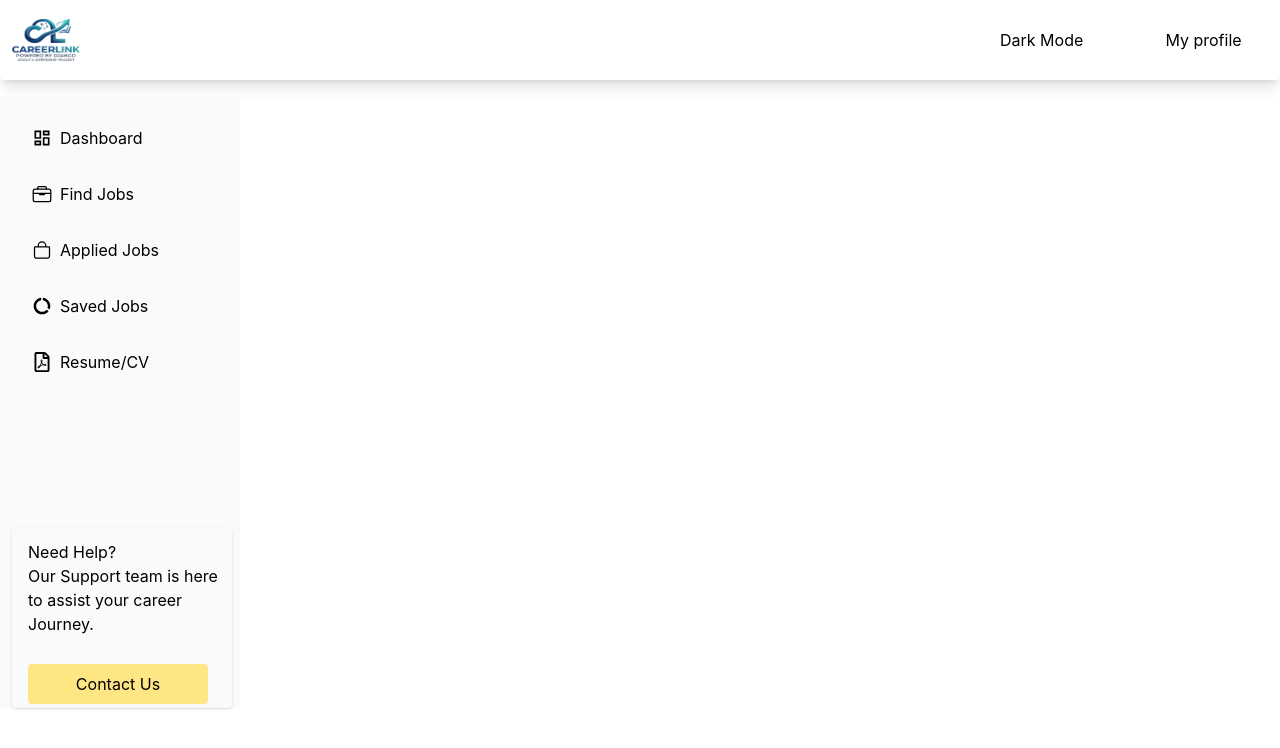
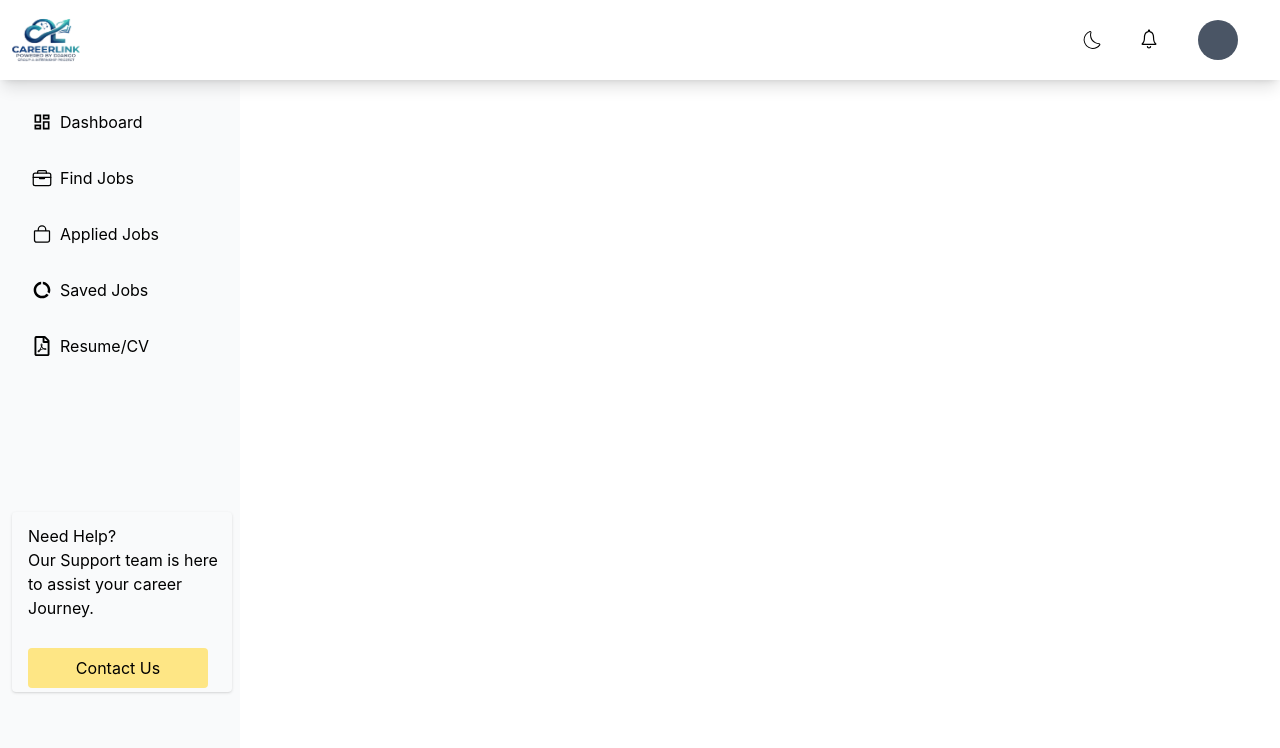
Before and after one commit to Naresharyal21/career_link_codeit_group_a, a React (Vite) app in the folder frontend/career_link/: page / in a window 1280 px wide. Shown: the top 748 px of the page. Built offline with nearby package versions, Linux system fonts and the light colour scheme; no server answers.

Commit message:
navbar ui work

```diff
--- a/frontend/career_link/src/apis/accountsApi.js
+++ b/frontend/career_link/src/apis/accountsApi.js
@@ -3,7 +3,7 @@ import apiClient from "./apiClient";
 const accountsApi = {
   register: async (userData) => {
     const formData = new FormData();
-    console.log(userData)
+
 
     Object.keys(userData).forEach((key) => {
       const value = userData[key];
@@ -33,6 +33,9 @@ const accountsApi = {
   getMe: async () => {
     return await apiClient("/accounts/me/", {
       method: "GET",
+      headers:{
+        Authorization:`Bearer ${localStorage.getItem("accessToken")}`
+      },
     });
   },
 
--- a/frontend/career_link/src/apis/apiClient.js
+++ b/frontend/career_link/src/apis/apiClient.js
@@ -4,7 +4,7 @@ const apiClient = async (endpoint, options = {}) => {
   const response = await fetch(`${BASE_URL}${endpoint}`, options);
 
   const data = await response.json();
-    console.log("API RESPONSE:", data);
+
 
   if (!response.ok) {
     throw new Error(data.detail || "Something went wrong");
--- a/frontend/career_link/src/layout/DashboardLayout.jsx
+++ b/frontend/career_link/src/layout/DashboardLayout.jsx
@@ -1,29 +1,31 @@
 import React from 'react'
-
 import Navbar from './Navbar'
 import Sidebar from './Sidebar'
-
 import { Outlet } from 'react-router'
 
 const DashboardLayout = () => {
   return (
-    <>
-      <div className="wrapper flex flex-col bg-white dark:bg-gray-900">
+    <div className="wrapper h-screen flex flex-col bg-white dark:bg-gray-600 overflow-hidden">
 
-        <div className="w-screen bg-gray-70 dark:bg-gray-900 dark:text-white shadow-lg shadow-black/12 rounded">
-          <Navbar />
-        </div>
 
-        <div className="w-60 mt-4 bg-gray-50 dark:bg-gray-800 dark:text-white flex">
+      <div className="w-full bg-gray-70 dark:bg-gray-400 dark:text-white shadow-lg shadow-black/12 z-50">
+        <Navbar />
+      </div>
+
+      <div className="flex flex-1 overflow-hidden">
+
+        {/* Sidebar */}
+        <div className="w-60 bg-gray-50 dark:bg-gray-800 dark:text-white ">
           <Sidebar />
         </div>
 
-        <div className="content pl-32 absolute mt-20 ml-28">
+
+        <div className="content flex-1  p-6 overflow-y-auto z-0">
           <Outlet />
         </div>
 
       </div>
-    </>
+    </div>
   )
 }
 
--- a/frontend/career_link/src/layout/Navbar.jsx
+++ b/frontend/career_link/src/layout/Navbar.jsx
@@ -2,13 +2,21 @@ import React, { use, useEffect, useRef, useState } from 'react'
 
 import { useNavigate } from "react-router";
 
+import { IoIosNotificationsOutline } from "react-icons/io";
+import { MdDarkMode } from "react-icons/md";
+import { MdOutlineLightMode, MdOutlineNightlight } from "react-icons/md";
+import { CiLight, CiDark } from "react-icons/ci";
+
 import logo from "../assets/logo.png";
 import MyProfilecart from '../pages/accounts/MyProfilecart';
 import { useTheme } from '../context/ThemeContext';
+import accountsApi from '../apis/accountsApi';
 
 
 
 const Navbar = () => {
+
+  const [user, setUser] = useState(null);
 
   const { theme, toggleModes } = useTheme();
 
@@ -17,6 +25,30 @@ const Navbar = () => {
   const navigate = useNavigate();
 
   const profileRef = useRef(null);
+
+  useEffect(() => {
+
+    const fetchuser = async () => {
+
+      try {
+        const data = await accountsApi.getMe();
+        console.log(data)
+        setUser(data);
+      } catch (err) {
+        console.error("error")
+      }
+
+    };
+    fetchuser();
+  }, []);
+
+
+  const initials = user?.username
+    ?.split(" ")
+    .map((name) => name[0])
+    .join("")
+    .toUpperCase();
+
 
   useEffect(() => {
 
@@ -49,20 +81,47 @@ const Navbar = () => {
 
 
 
-      <div className="flex  gap-2 justify-between  w-70 pr-[3%]">
+      <div className="flex  gap-2 justify-between items-center w-70 pr-[3%]">
 
-        <button onClick={toggleModes} className="hover:cursor-pointer" >  {theme === "light" ? "Dark Mode" : "Light Mode"}</button>
+        <button onClick={toggleModes} className=" pl-20 hover:cursor-pointer " >  {theme === "light" ? <CiDark className="text-2xl" />
+          : <CiLight className="text-2xl text-black" />}</button>
+        <div className="">
+          <button className="text-2xl text-black mt-1"><IoIosNotificationsOutline />
+          </button>
+        </div>
 
-        <div ref={profileRef} className="">
+        <div ref={profileRef} className=" flex gap-2">
 
 
+          <div className="h-12 w-12 p-1 rounded flex  justify-center hover:bg-purple-900 ">
 
-          <button className="hover:cursor-pointer" onClick={() => setShowProfileMenu(!showProfileMenu)}> My profile</button>
-          {showProfileMenu && <MyProfilecart />}
+
+            <button
+              className="relative group flex rounded-full h-10 w-10 text-white justify-center items-center p-2 bg-gray-600 hover:cursor-pointer"
+              onClick={() => setShowProfileMenu(!showProfileMenu)}
+            >
+              {user?.profile_pictur ? (
+                <img
+                  src={user.profile_pictur}
+                  alt="profile"
+                  className="w-full h-full rounded-full object-cover"
+                />
+              ) : (
+                initials
+              )}
+
+              <span className={`absolute top-full mt-2 whitespace-nowrap bg-gray-800 text-white text-sm px-3 py-1 rounded ${showProfileMenu ? "hidden" : "hidden group-hover:block"
+                }`}>
+                {user?.username}
+              </span>
+            </button>
+
+            {showProfileMenu && <MyProfilecart />}
+          </div>
         </div>
       </div>
     </div>
   )
 }
 
-export default Navbar
+export default Navbar;
--- a/frontend/career_link/src/layout/Sidebar.jsx
+++ b/frontend/career_link/src/layout/Sidebar.jsx
@@ -40,13 +40,13 @@ const Sidebar = () => {
           </button>
         </li>
       </ul>
-      <div className="h-45 mt-35 ml-3 pl-4 pt-3 w-55 flex flex-col bg-gray-50 shadow shadow-black/12  rounded  ">
+      <div className="h-45 mt-35 mb-4 ml-3 pl-4 pt-3 w-55 flex flex-col  dark:bg-gray-600 bg-gray-50 shadow shadow-black/12  rounded  ">
         <span>
         Need Help?<br></br>
         Our Support team is here to assist your career Journey.
         </span>
         <span>
-          <button className="mt-7 rounded bg-amber-200  w-45 h-10">Contact Us</button>
+          <button className="mt-7  rounded bg-amber-200 dark:text-black w-45 h-10">Contact Us</button>
         </span>
       </div>
  </div >
--- a/frontend/career_link/src/pages/accounts/MyProfilecart.jsx
+++ b/frontend/career_link/src/pages/accounts/MyProfilecart.jsx
@@ -12,7 +12,7 @@ const MyProfilecart = () => {
   }
 
   return (
-    <div className="bg-gray-100 shadow-lg shadow-black-800/50 mt-7 pb-4  w-65 -ml-45 position absolute rounded-b-2xl  h-fit">
+    <div className="bg-gray-100 dark:bg-gray-800 dark:text-white  shadow-lg shadow-black-800/50 mt-15 pb-4  w-65 -ml-45 position absolute rounded-b-2xl  h-fit">
       <ul>
         <li>
 
@@ -27,7 +27,7 @@ const MyProfilecart = () => {
         <li>a</li>
         <li>a</li>
         <hr className='m-2'></hr>
-        <li> <button onClick={handleLogout} className=" w-full  p-2  hover:text-purple hover:bg-gray-300 cursor-pointer">Logout</button></li>
+        <li> <button onClick={handleLogout} className=" w-full  p-2  hover:text-purple hover:bg-purple-900 cursor-pointer">Logout</button></li>
       </ul>
     </div>
   )
--- a/frontend/career_link/src/pages/jobs/BrowseJobsPage.jsx
+++ b/frontend/career_link/src/pages/jobs/BrowseJobsPage.jsx
@@ -47,8 +47,8 @@ const BrowseJobsPage = () => {
     })
 
   return (
-    <div>
-      <div className="bg-gray-50 shadow shadow-black/12 rounded p-4 mb-6 flex gap-3">
+    <div className='   p-4 '>
+      <div className="bg-gray-50   shadow shadow-black/12 rounded p-4 mb-6 flex gap-3">
         <input
           type="text"
           placeholder="Job title, skills, or company"
```
